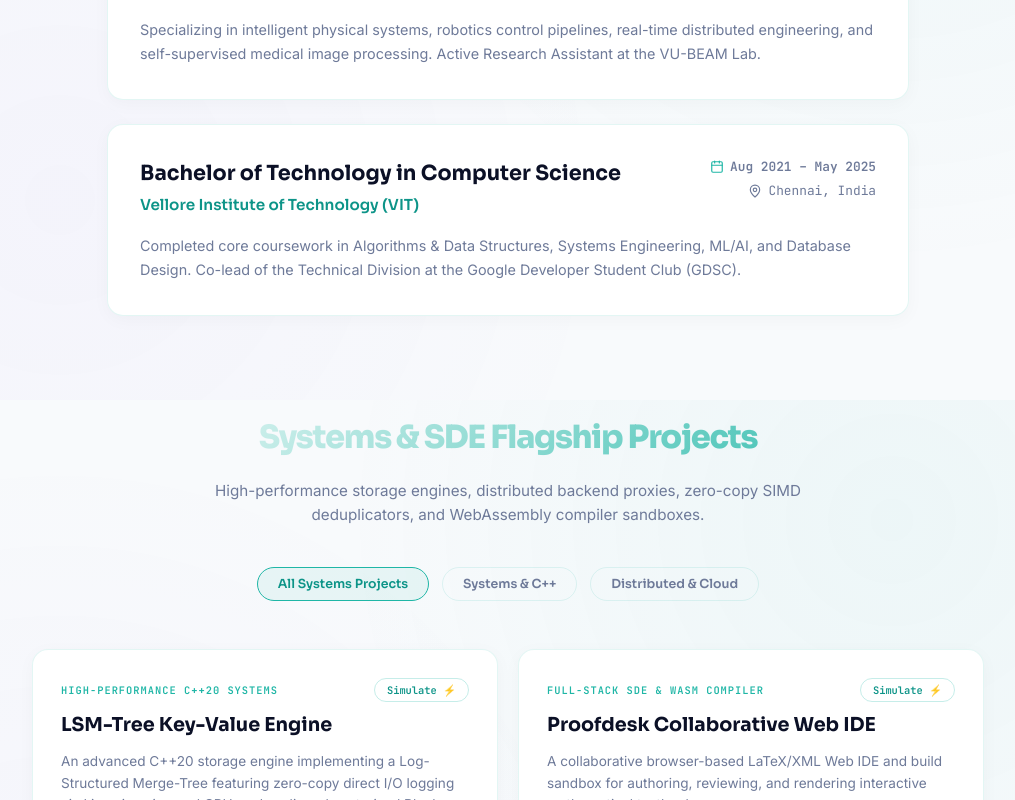
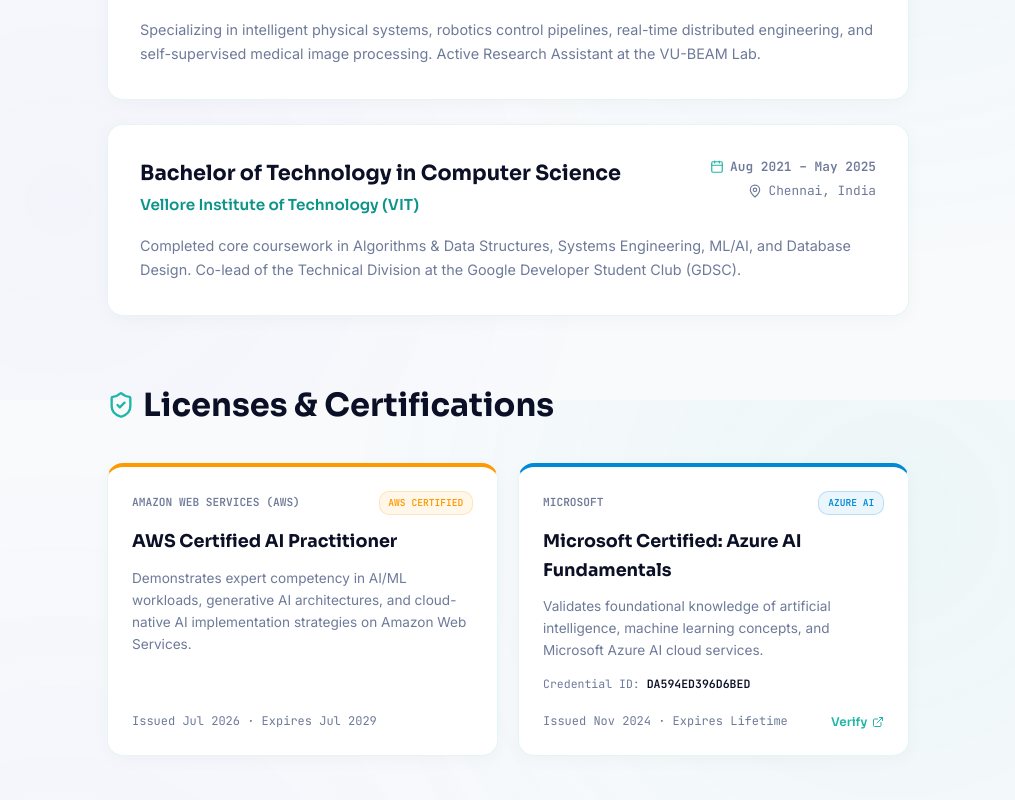
Before and after one commit to harsharajkumar-273/SDE-Portfolio-main, a React (Vite) app: page / in a window 1280 px wide. Shown: the part 2000-2800 px from the top of the page, without its empty margins (132-1147 px from the left). Built offline with nearby package versions, Linux system fonts and the light colour scheme.

Commit message:
Add AWS Certified AI Practitioner and Azure AI Fundamentals to Licenses & Certifications section

```diff
--- a/src/App.jsx
+++ b/src/App.jsx
@@ -4,6 +4,7 @@ import Hero from './components/Hero';
 import Experience from './components/Experience';
 import Skills from './components/Skills';
 import Education from './components/Education';
+import Certifications from './components/Certifications';
 import Publications from './components/Publications';
 import LSMTreeSim from './components/LSMTreeSim';
 import ProofdeskSim from './components/ProofdeskSim';
@@ -155,6 +156,8 @@ export default function App() {
         <Experience />
 
         <Education />
+
+        <Certifications />
 
         {/* Projects Section */}
         <section id="projects" className="container" style={{ marginTop: '4rem' }}>
--- /dev/null
+++ b/src/components/Certifications.jsx
@@ -0,0 +1,116 @@
+import React from 'react';
+import { Award, ExternalLink, ShieldCheck } from 'lucide-react';
+
+export default function Certifications() {
+  const certifications = [
+    {
+      title: 'AWS Certified AI Practitioner',
+      issuer: 'Amazon Web Services (AWS)',
+      issued: 'Jul 2026',
+      expires: 'Jul 2029',
+      badge: 'AWS Certified',
+      color: '#FF9900', // AWS Brand Color
+      icon: 'AWS',
+      desc: 'Demonstrates expert competency in AI/ML workloads, generative AI architectures, and cloud-native AI implementation strategies on Amazon Web Services.'
+    },
+    {
+      title: 'Microsoft Certified: Azure AI Fundamentals',
+      issuer: 'Microsoft',
+      issued: 'Nov 2024',
+      expires: 'Lifetime',
+      credentialId: 'DA594ED396D6BED',
+      badge: 'Azure AI',
+      color: '#0089D6', // Microsoft Azure Brand Color
+      icon: 'Azure',
+      desc: 'Validates foundational knowledge of artificial intelligence, machine learning concepts, and Microsoft Azure AI cloud services.',
+      link: 'https://learn.microsoft.com/en-us/users/harshar-1294/credentials/DA594ED396D6BED'
+    }
+  ];
+
+  return (
+    <section id="certifications" style={{
+      maxWidth: '850px',
+      margin: '4rem auto 0 auto',
+      padding: '0 1.5rem'
+    }}>
+      <h2 style={{
+        fontFamily: 'var(--font-space)',
+        fontSize: '2rem',
+        fontWeight: 700,
+        marginBottom: '2rem',
+        display: 'flex',
+        alignItems: 'center',
+        gap: '0.5rem',
+        color: 'var(--text-main)'
+      }}>
+        <ShieldCheck size={28} style={{ color: 'var(--primary)' }} /> Licenses & Certifications
+      </h2>
+
+      <div style={{ display: 'grid', gridTemplateColumns: 'repeat(auto-fit, minmax(300px, 1fr))', gap: '1.25rem' }}>
+        {certifications.map((item, idx) => (
+          <div key={idx} className="glass-card" style={{
+            padding: '1.5rem',
+            position: 'relative',
+            display: 'flex',
+            flexDirection: 'column',
+            gap: '0.8rem',
+            borderTop: `4px solid ${item.color}`
+          }}>
+            <div style={{ display: 'flex', justifyContent: 'space-between', alignItems: 'center' }}>
+              <span style={{ fontSize: '0.7rem', color: 'var(--text-muted)', fontWeight: 600, textTransform: 'uppercase', fontFamily: 'var(--font-mono)' }}>
+                {item.issuer}
+              </span>
+              <span style={{
+                fontSize: '0.6rem',
+                padding: '0.2rem 0.55rem',
+                borderRadius: '10px',
+                background: `${item.color}15`,
+                color: item.color,
+                border: `1px solid ${item.color}35`,
+                fontWeight: 700,
+                textTransform: 'uppercase',
+                fontFamily: 'var(--font-mono)'
+              }}>
+                {item.badge}
+              </span>
+            </div>
+
+            <h3 style={{ fontFamily: 'var(--font-space)', fontSize: '1.1rem', fontWeight: 700, color: 'var(--text-main)', margin: 0 }}>
+              {item.title}
+            </h3>
+
+            <p style={{ color: 'var(--text-muted)', fontSize: '0.85rem', lineHeight: 1.6, flexGrow: 1, margin: 0 }}>
+              {item.desc}
+            </p>
+
+            {item.credentialId && (
+              <div style={{ fontSize: '0.72rem', color: 'var(--text-muted)', fontFamily: 'var(--font-mono)' }}>
+                Credential ID: <span style={{ color: 'var(--text-main)', fontWeight: 600 }}>{item.credentialId}</span>
+              </div>
+            )}
+
+            <div style={{ display: 'flex', justifyContent: 'space-between', alignItems: 'center', marginTop: '0.4rem' }}>
+              <span style={{ fontSize: '0.75rem', color: 'var(--text-muted)', fontFamily: 'var(--font-mono)' }}>
+                Issued {item.issued} {item.expires ? `· Expires ${item.expires}` : ''}
+              </span>
+              {item.link && (
+                <a href={item.link} target="_blank" rel="noreferrer" style={{
+                  display: 'inline-flex',
+                  alignItems: 'center',
+                  gap: '0.3rem',
+                  fontSize: '0.75rem',
+                  color: 'var(--primary)',
+                  textDecoration: 'none',
+                  fontWeight: 600,
+                  fontFamily: 'var(--font-space)'
+                }}>
+                  Verify <ExternalLink size={12} />
+                </a>
+              )}
+            </div>
+          </div>
+        ))}
+      </div>
+    </section>
+  );
+}
--- a/src/components/Navbar.jsx
+++ b/src/components/Navbar.jsx
@@ -48,10 +48,11 @@ export default function Navbar() {
         H.RK
       </a>
 
-      <div style={{ display: 'flex', gap: '1.5rem', alignItems: 'center' }}>
+      <div style={{ display: 'flex', gap: '1.25rem', alignItems: 'center', flexWrap: 'wrap' }}>
         <a href="#about" style={linkStyle} onMouseEnter={handleMouseEnter} onMouseLeave={handleMouseLeave}>About</a>
         <a href="#experience" style={linkStyle} onMouseEnter={handleMouseEnter} onMouseLeave={handleMouseLeave}>Experience</a>
         <a href="#education" style={linkStyle} onMouseEnter={handleMouseEnter} onMouseLeave={handleMouseLeave}>Education</a>
+        <a href="#certifications" style={linkStyle} onMouseEnter={handleMouseEnter} onMouseLeave={handleMouseLeave}>Certifications</a>
         <a href="#projects" style={linkStyle} onMouseEnter={handleMouseEnter} onMouseLeave={handleMouseLeave}>Projects</a>
         <a href="#publications" style={linkStyle} onMouseEnter={handleMouseEnter} onMouseLeave={handleMouseLeave}>Publications</a>
         <a href="#skills" style={linkStyle} onMouseEnter={handleMouseEnter} onMouseLeave={handleMouseLeave}>Skills</a>
```
